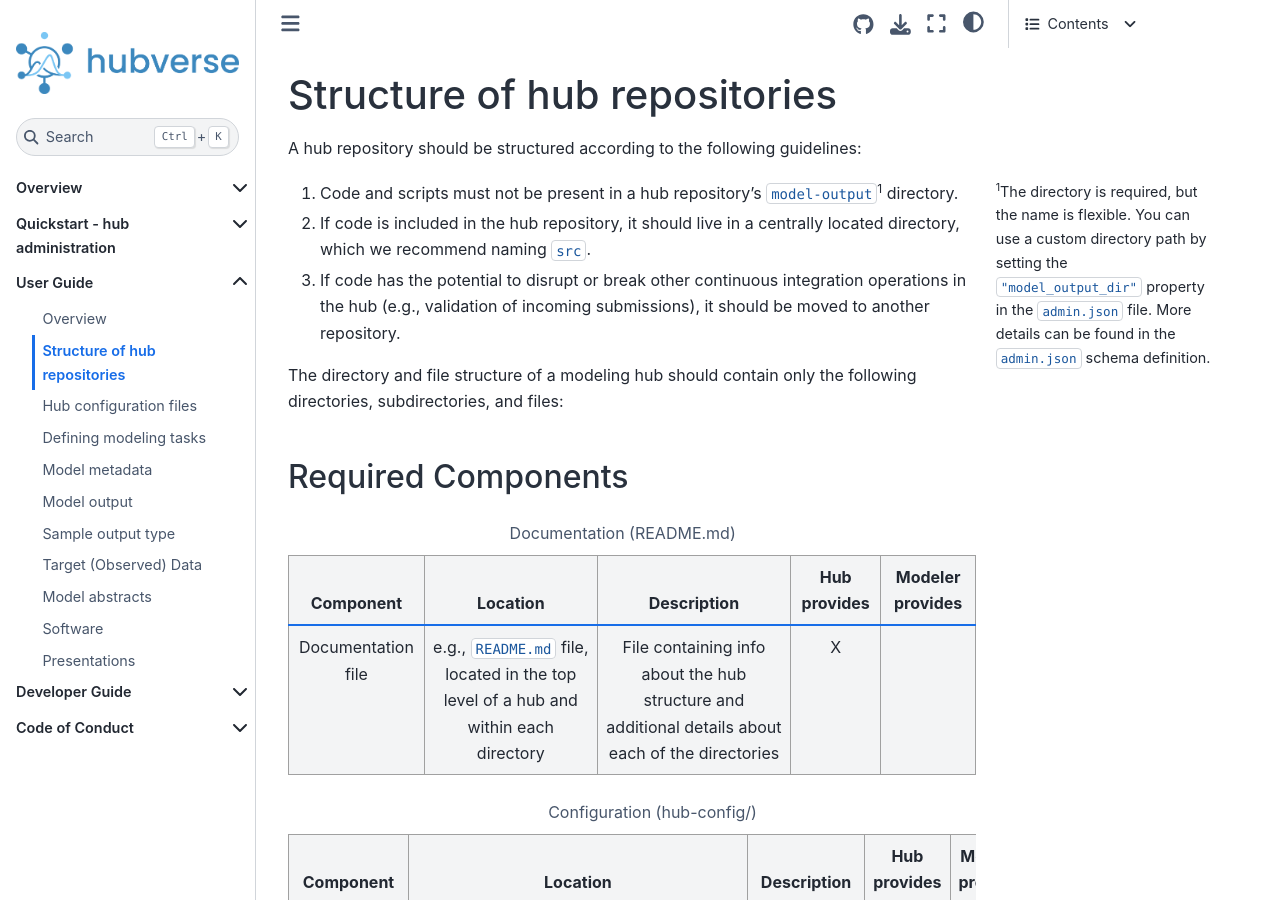
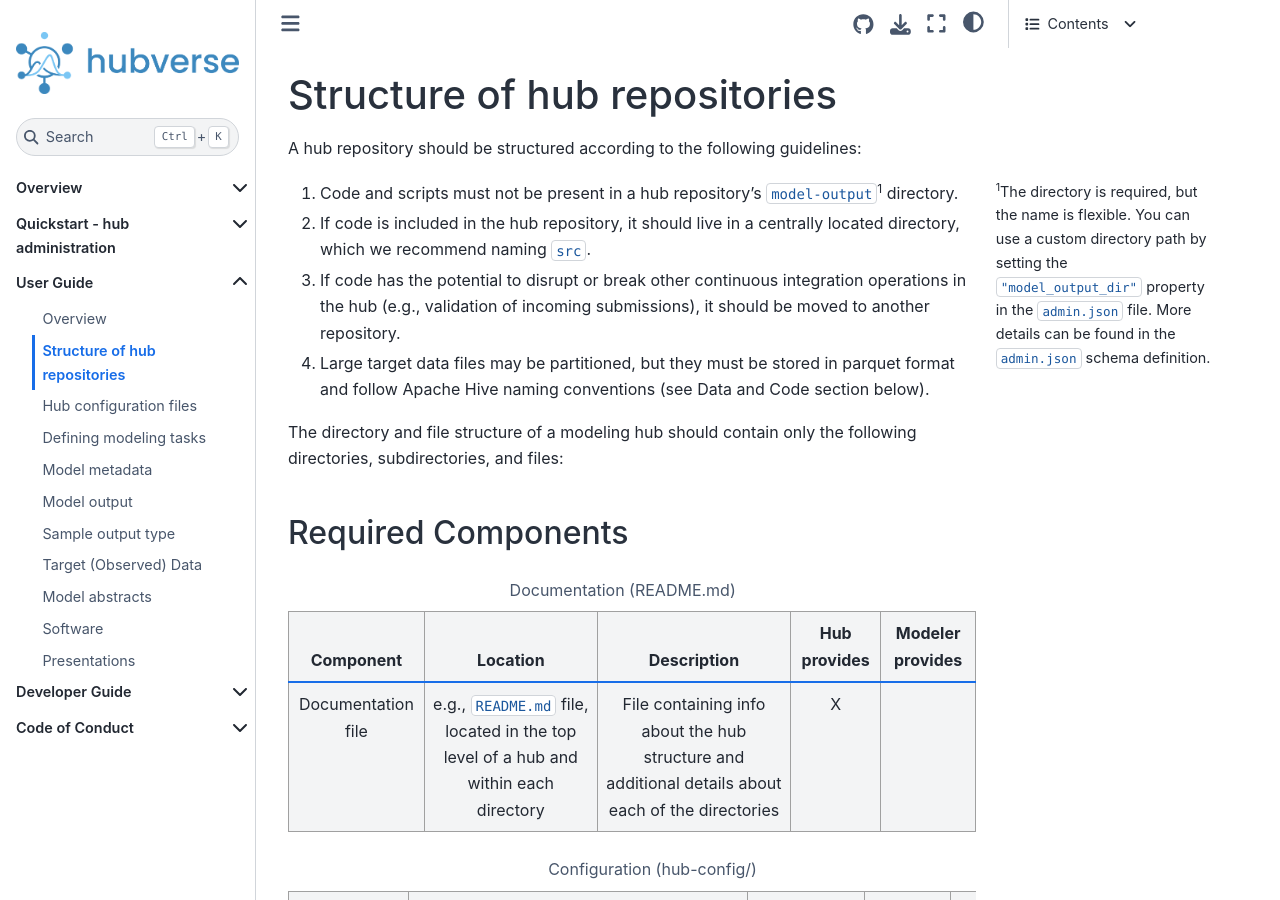
Before and after one commit to hubverse-org/hubDocs, a Sphinx documentation site: the page built from docs/source/user-guide/hub-structure.md, in a window 1280 px wide and 900 px high. Built offline with Sphinx 7.4.7 and the Sphinx Book theme 1.1.4, drawn with Linux system fonts in a browser that asks for light colours; comment, search, counter and statistics services are not loaded.

Commit message:
Update hub-structure.md

```diff
--- a/docs/source/user-guide/hub-structure.md
+++ b/docs/source/user-guide/hub-structure.md
@@ -6,6 +6,7 @@
 2. If code is included in the hub repository, it should live in a centrally located directory, which we recommend naming `src`.
 3. If code has the potential to disrupt or break other continuous integration operations in the hub (e.g., validation of incoming submissions),
 it should be moved to another repository.
+4. Large target data files may be partitioned, but they must be stored in parquet format and follow Apache Hive naming conventions (see Data and Code section below).
 
 [^model-output]: The directory is required, but the name is flexible. You can
   use a custom directory path by setting the `"model_output_dir"` property in the
```
